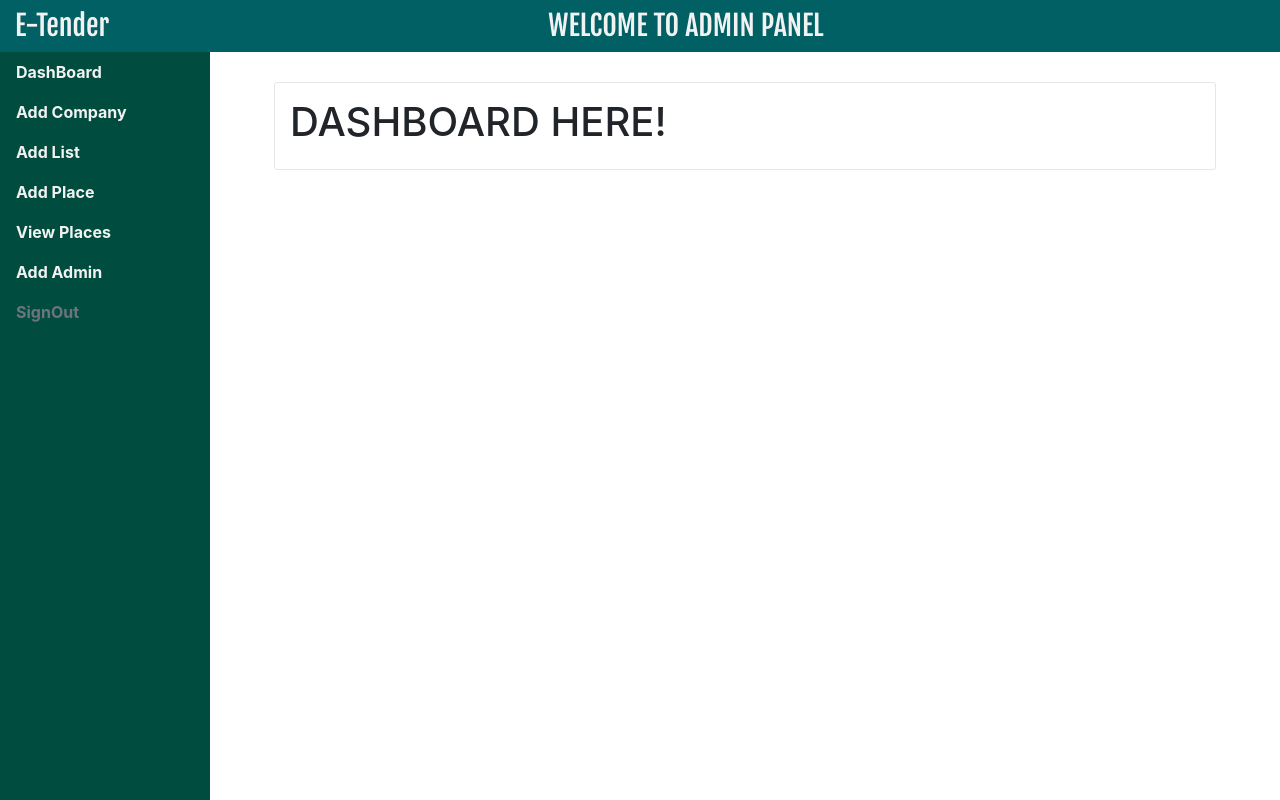
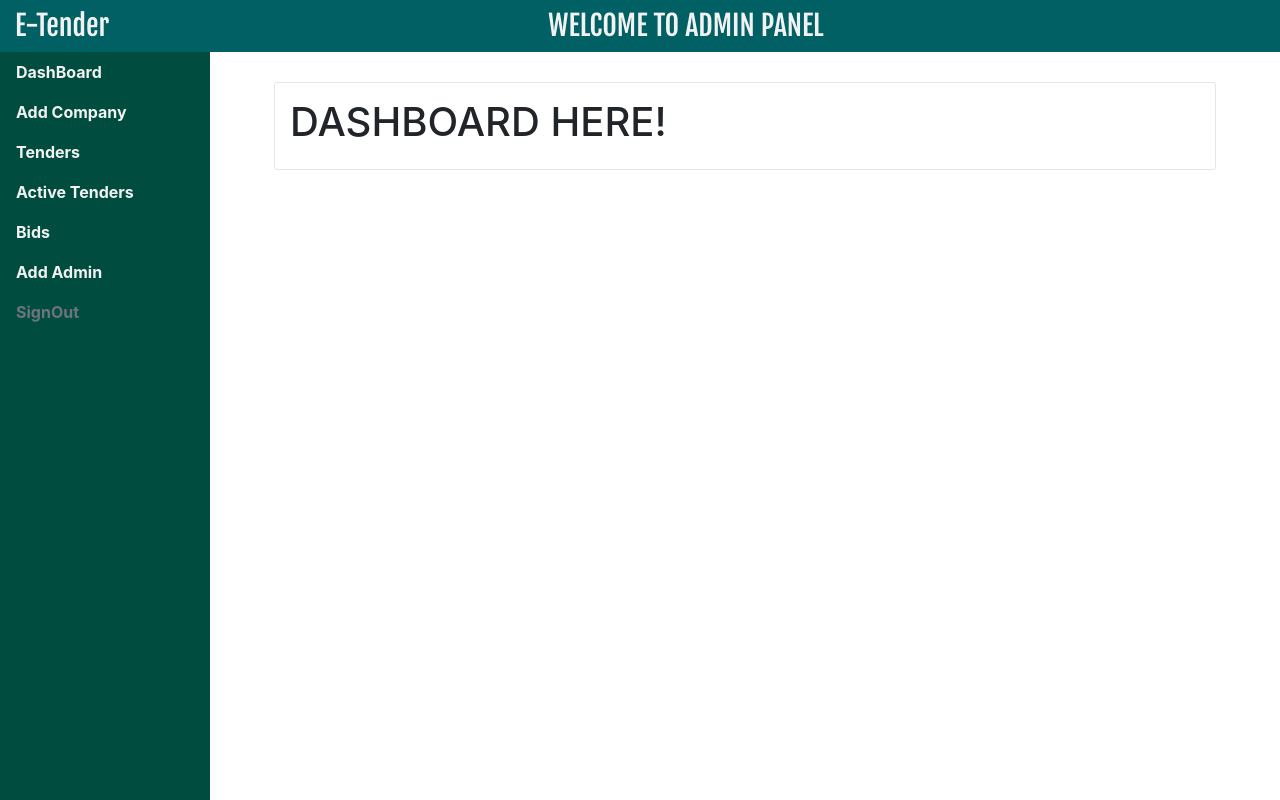
Before and after one commit to Delink-D/tender, a PHP site: page /admin/index.php?msg=1 in a window 1280 px wide. Run offline with PHP 8.4, Linux system fonts and the light colour scheme; data that the repository does not hold is empty; a stand-in replaces the project's code that opens the database connection; some libraries are stand-ins or nearby versions.

Commit message:
few changes to the admin navigation

```diff
--- a/admin/index.php
+++ b/admin/index.php
@@ -31,13 +31,13 @@
             <a class="nav-link" href="?page=addcompany">Add Company</a>
           </li>
           <li class="nav-item">
-            <a class="nav-link" href="#">Add List</a>
+            <a class="nav-link" href="#">Tenders</a>
           </li>
           <li class="nav-item">
-            <a class="nav-link" href="#">Add Place</a>
+            <a class="nav-link" href="#">Active Tenders</a>
           </li>
           <li class="nav-item">
-            <a class="nav-link" href="#">View Places</a>
+            <a class="nav-link" href="#">Bids</a>
           </li>
           <li class="nav-item">
             <a class="nav-link" href="/admin/add-admin">Add Admin</a>
```
